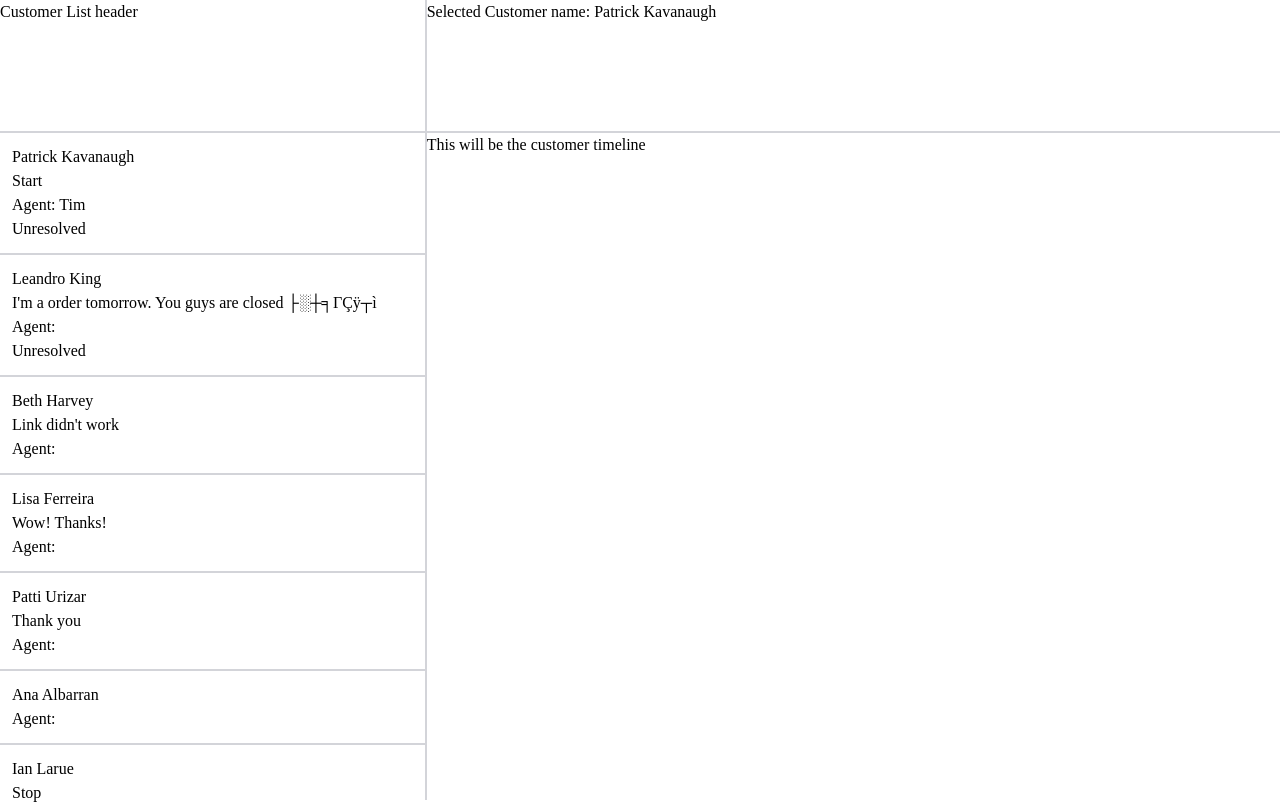
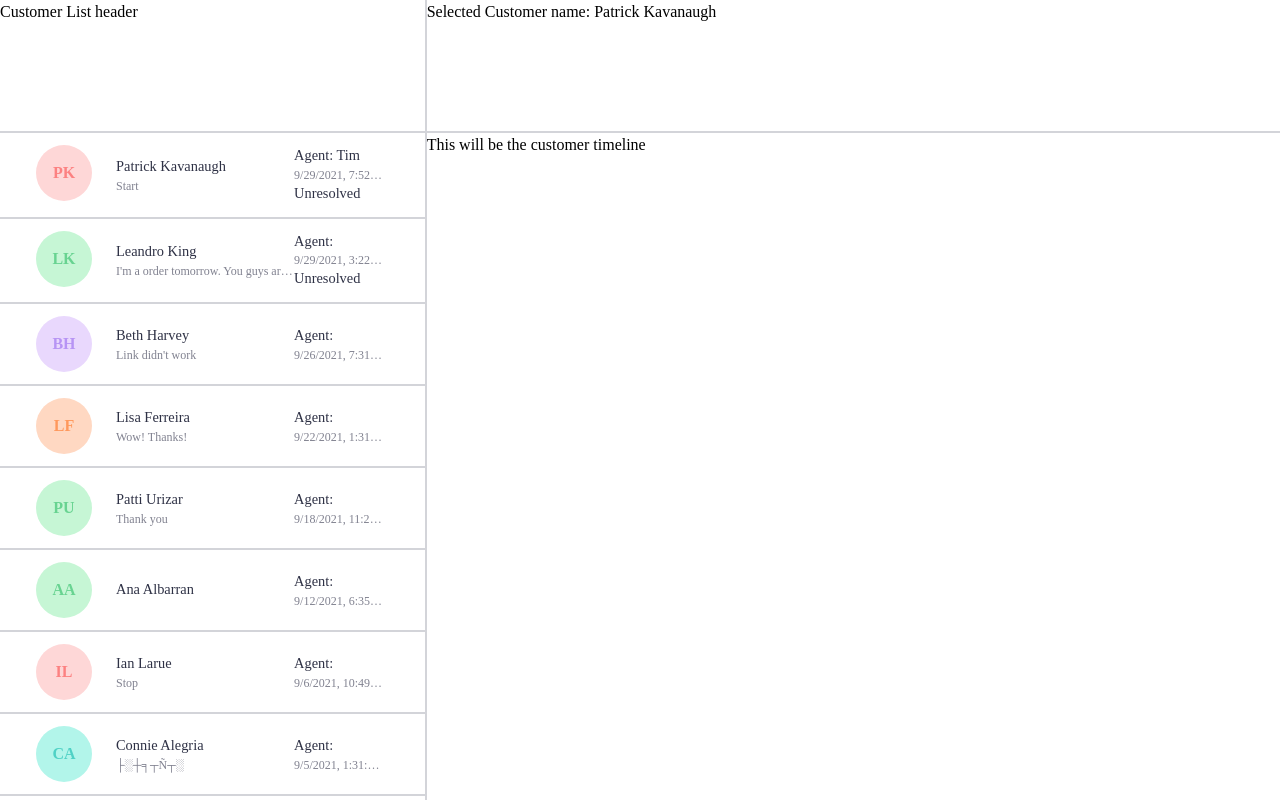
Before and after one commit to carrigan223/React_Redux_Communications, a React (Create React App) app: page / in a window 1280 px wide. Shown: the top 804 px of the page. Built offline with nearby package versions, Linux system fonts and the light colour scheme.

Commit message:
basic setup of customer cards

```diff
--- a/src/App.js
+++ b/src/App.js
@@ -9,7 +9,7 @@ import SelectedCustomer from "./components/selectedCustomer/SelectedCustomer";
 function App() {
   return (
     <div className="h-screen font-sans flex">
-      <div className="w-1/3 border-r-2">
+      <div className="w-1/3 border-r-2 h-full">
         <CustomerListHeader />
         <CustomerListConatiner />
       </div>
--- a/src/components/customers/customerCard/CustomerCard.js
+++ b/src/components/customers/customerCard/CustomerCard.js
@@ -1,16 +1,22 @@
 import React from "react";
+import CustomerInitials from "../customerInitials/CustomerInitials";
+import CustomerCardBody from "./CustomerCardBody";
 
 export default function CustomerCard({ customer }) {
+  let dateString = "";
+  if (customer.messages.length > 0) {
+    const firstMessageDate = new Date(customer.messages[0].created_at);
+    dateString = firstMessageDate.toLocaleString();
+  }
+
   return (
-    <div className="p-3 border-b-2">
-      <div>{customer.name}</div>
-      <div>{customer.messages.length > 0 ? customer.messages[0].body : ""}</div>
-      <div>
-        Agent: {customer.assignments ? customer.assignments[0].user.name : ""}
-      </div>
-      <div>
-        {customer.tags.length > 0 ? customer.tags[0].name : ""}
-      </div>
+    <div className="flex p-3 border-b-2">
+      <CustomerInitials
+        firstName={customer.first_name}
+        lastName={customer.last_name}
+        id={customer.id}
+      />
+      <CustomerCardBody customer={customer} dateString={dateString} />
     </div>
   );
 }
--- /dev/null
+++ b/src/components/customers/customerCard/CustomerCardBody.js
@@ -0,0 +1,26 @@
+import React from 'react'
+
+const CustomerCardBody = ({customer, dateString}) => {
+    return (
+        <div className="flex items-center w-8/12">
+        <div className="w-8/12">
+          <div className="text-sm text-gray-900">{`${customer.first_name} ${customer.last_name}`}</div>
+          <div className="text-xs text-gray-600 truncate ">
+            {customer.messages.length > 0 ? customer.messages[0].body : ''}
+          </div>
+        </div>
+        <div className="flex-col justify-end w-4/12 item-center">
+          <div className="text-sm text-gray-900">
+            Agent:{" "}
+            {customer.assignments ? customer.assignments[0].user.name : ""}
+          </div>
+          <div className="text-xs text-gray-600 truncate ">{dateString}</div>
+          <div className="text-sm text-gray-900">
+            {customer.tags.length > 0 ? customer.tags[0].name : ""}
+          </div>
+        </div>
+      </div>
+    )
+}
+
+export default CustomerCardBody
--- /dev/null
+++ b/src/components/customers/customerInitials/CustomerInitials.js
@@ -0,0 +1,39 @@
+import React from "react";
+
+const CustomerInitials = ({ firstName, lastName, id }) => {
+  const firstInitial = firstName.slice(0, 1);
+  const lastInitial = lastName.slice(0, 1);
+
+  const lastIdDigitsString = id.toString().split('');
+  const oneDigit = lastIdDigitsString.pop();
+  const tenDigit = lastIdDigitsString.pop();
+  const lastIdDigits = parseInt(oneDigit + tenDigit);
+
+  const textAndBg = (digit) => {
+  if (digit > 0 && digit < 10) {
+      return 'bg-orange-100 text-orange-400'
+  } else if (digit > 10 && digit < 30) {
+      return 'bg-red-200 text-red-400'
+  } else if (digit > 30 && digit < 40) {
+      return 'bg-blue-100 text-blue-400'
+  } else if (digit > 40 && digit < 60) {
+      return 'bg-purple-200 text-purple-400'
+  } else if (digit > 60 && digit < 90) {
+      return 'bg-green-200 text-green-400'
+  } else if (digit > 90 && digit < 100) {
+      return 'bg-teal-200 text-teal-400'
+  }  else {
+      return 'bg-orange-100 text-orange-400'
+  }
+}
+
+
+  return (
+      <div className={`flex-none font-bold relative ${textAndBg(lastIdDigits)} inline-flex items-center justify-center h-14 w-14 rounded-full mx-6`}>
+        {firstInitial}
+        {lastInitial}
+      </div>
+  );
+};
+
+export default CustomerInitials;
--- a/src/components/customers/customerList/CustomerListContainer.js
+++ b/src/components/customers/customerList/CustomerListContainer.js
@@ -30,7 +30,7 @@ const CustomerListContainer = () => {
   };
 
   return (
-    <div>
+    <div className="h-full overflow-scroll">
       {renderedCustomerListContainerContent()}
     </div>
   );
```
